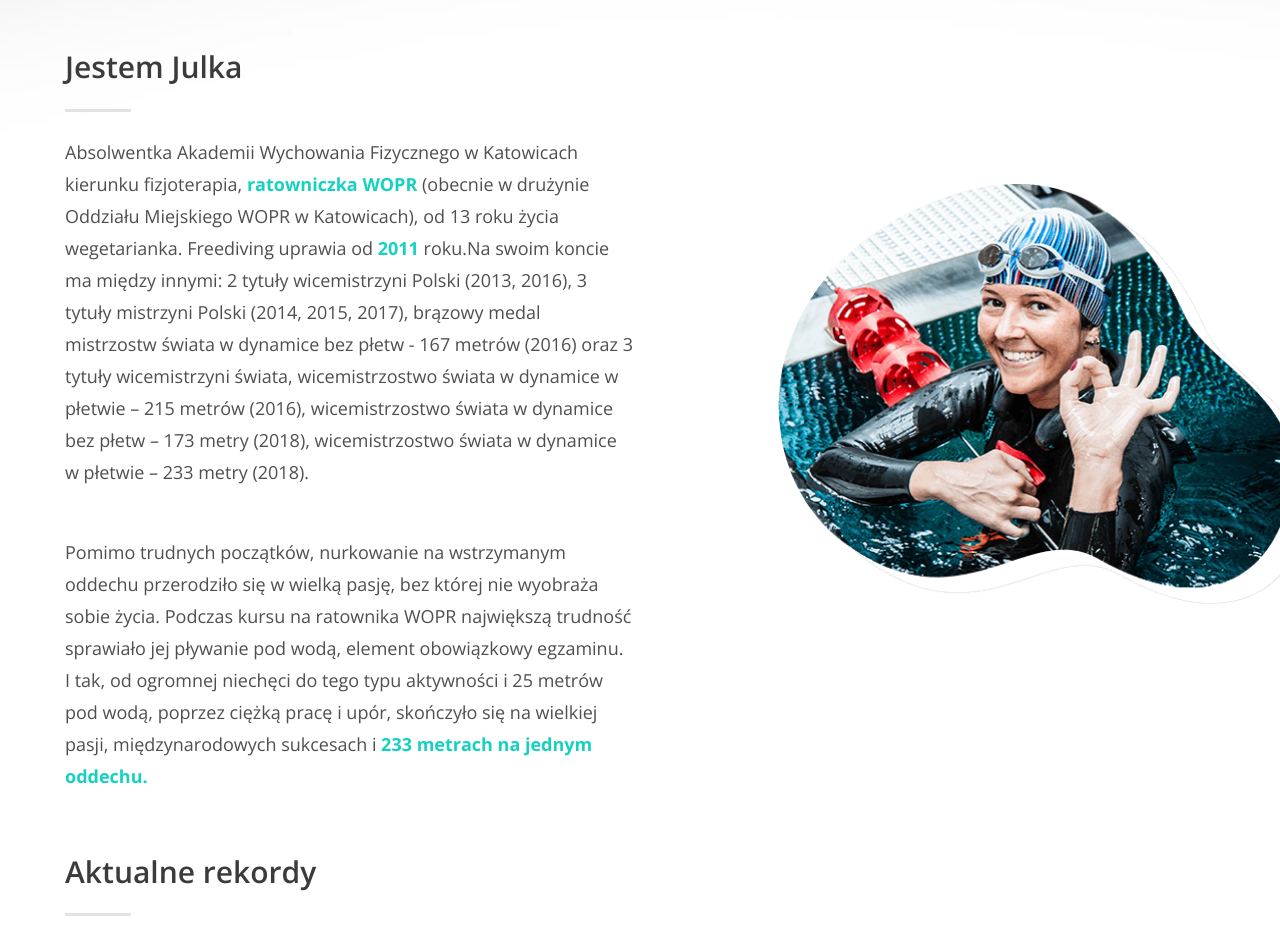
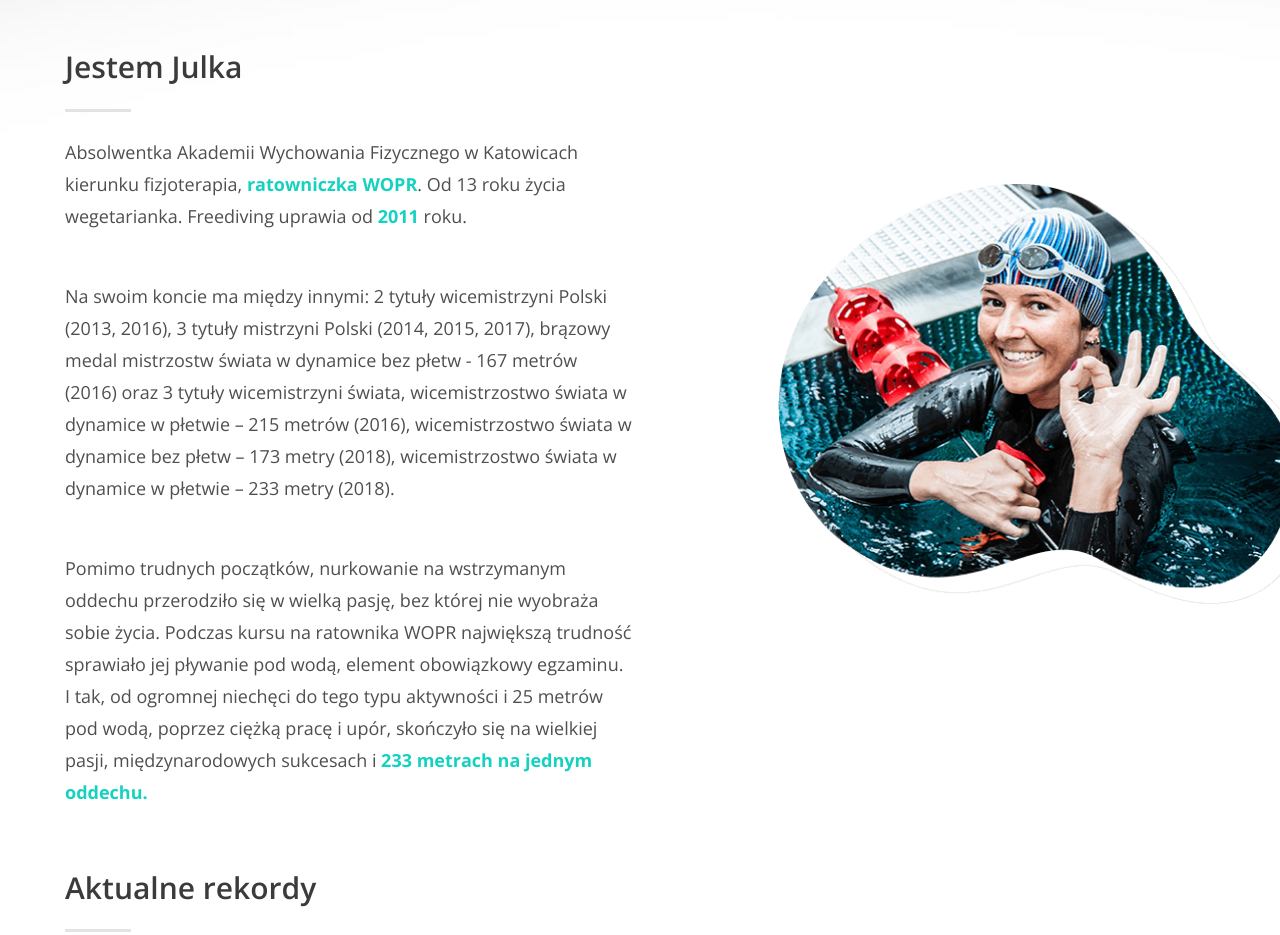
Before and after one commit to justynaoles/Julia, a plain HTML site: page index.html in a window 1280 px wide. Shown: the part 920-1855 px from the top of the page. Drawn offline with nearby package versions, Linux system fonts and the light colour scheme.

Commit message:
usuniecie zdania o czlonkowstwie w wopr i dodanie akapitu dla czytelnosci'

```diff
--- a/index.html
+++ b/index.html
@@ -75,7 +75,10 @@
 
         <section class="about_me">
 
-            <h3 id="me">Jestem Julka</h3><div class="textwrap"><p>Absolwentka Akademii Wychowania Fizycznego w Katowicach kierunku fizjoterapia, <span class="bold blue">ratowniczka WOPR</span> (obecnie w&nbsp;drużynie Oddziału Miejskiego WOPR w&nbsp;Katowicach), od 13 roku życia wegetarianka. Freediving uprawia od <span class="bold blue">2011</span> roku.Na swoim koncie ma między innymi: 2 tytuły wicemistrzyni Polski (2013, 2016), 3 tytuły mistrzyni Polski (2014, 2015, 2017), brązowy medal mistrzostw świata w dynamice bez płetw - 167 metrów (2016) oraz 3 tytuły wicemistrzyni świata, wicemistrzostwo świata w dynamice w płetwie – 215 metrów (2016), wicemistrzostwo świata w dynamice bez płetw – 173 metry (2018), wicemistrzostwo świata w dynamice w płetwie – 233 metry (2018).
+            <h3 id="me">Jestem Julka</h3><div class="textwrap"><p>Absolwentka Akademii Wychowania Fizycznego w Katowicach kierunku fizjoterapia, <span class="bold blue">ratowniczka WOPR</span>. Od 13 roku życia wegetarianka. Freediving uprawia od <span class="bold blue">2011</span> roku.
+
+            <p>Na swoim koncie ma między innymi: 2 tytuły wicemistrzyni Polski (2013, 2016), 3 tytuły mistrzyni Polski (2014, 2015, 2017), brązowy medal mistrzostw świata w dynamice bez płetw - 167 metrów (2016) oraz 3 tytuły wicemistrzyni świata, wicemistrzostwo świata w dynamice w płetwie – 215 metrów (2016), wicemistrzostwo świata w dynamice bez płetw – 173 metry (2018), wicemistrzostwo świata w dynamice w płetwie – 233 metry (2018).</p>
+
             <p>Pomimo trudnych początków, nurkowanie na wstrzymanym oddechu przerodziło się w wielką pasję, bez której nie wyobraża sobie życia. Podczas kursu na ratownika WOPR największą trudność sprawiało jej pływanie pod wodą, element obowiązkowy egzaminu. I tak, od ogromnej niechęci do tego typu aktywności i 25 metrów pod wodą, poprzez ciężką pracę i upór, skończyło się na wielkiej pasji, międzynarodowych sukcesach i <span class="bold blue">233 metrach na jednym oddechu.</span></p>
 
             </div>
```
